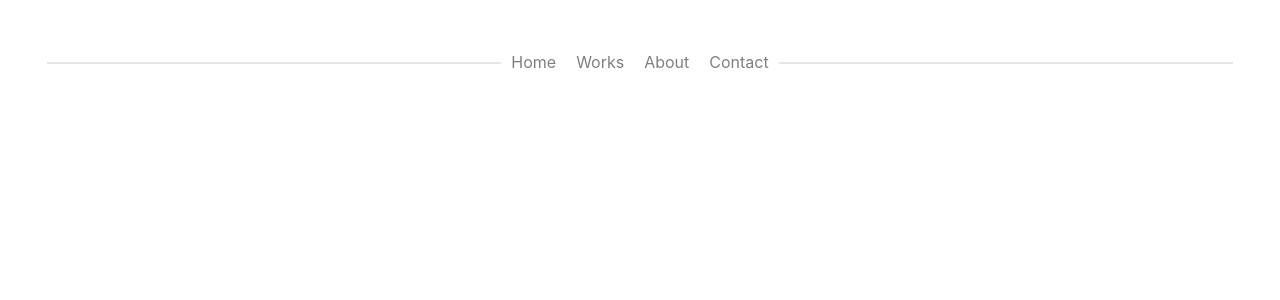
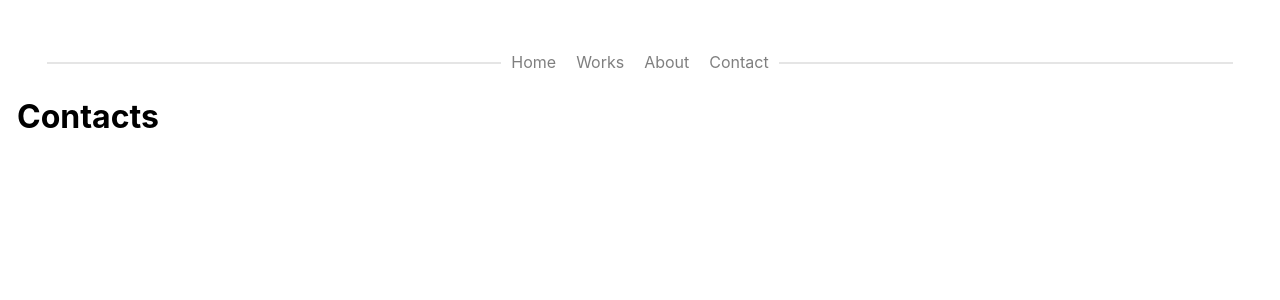
Before and after one commit to michaelyiu/ja-portfolio-site, a React (Create React App) app: page /contact in a window 1280 px wide. Shown: the top 300 px of the page. Built offline with nearby package versions, Linux system fonts and the light colour scheme.

Commit message:
routing done

```diff
--- a/src/App.js
+++ b/src/App.js
@@ -2,7 +2,9 @@ import React from 'react';
 import { BrowserRouter as Router, Route } from "react-router-dom";
 import Landing from "./components/layout/Landing";
 import Navigation from "./components/layout/Navigation";
-import Work from "./components/work/Work";
+import Work from "./components/pages/Work";
+import About from "./components/pages/About";
+import Contact from "./components/pages/Contact";
 
 import './App.css';
 
@@ -14,6 +16,8 @@ const App = () => {
           <Navigation />
           <Route exact path="/" component={Landing} />
           <Route exact path="/works" component={Work} />
+          <Route exact path="/about" component={About} />
+          <Route exact path="/contact" component={Contact} />
         </div>
       </Router>
     </div>
--- a/src/components/layout/Navbar.js
+++ b/src/components/layout/Navbar.js
@@ -16,10 +16,10 @@ const Navbar = () => {
 					<Link to="/works">Works</Link>
 				</li>
 				<li>
-					<Link>About</Link>
+					<Link to="about">About</Link>
 				</li>
 				<li>
-					<Link>Contact</Link>
+					<Link to="contact">Contact</Link>
 				</li>
 			</ul>
 		</nav>
--- /dev/null
+++ b/src/components/pages/About.js
@@ -0,0 +1,11 @@
+import React from 'react'
+
+const About = () => {
+	return (
+		<div>
+			<h1>Abouts</h1>
+		</div>
+	)
+}
+
+export default About;
--- /dev/null
+++ b/src/components/pages/Contact.js
@@ -0,0 +1,11 @@
+import React from 'react'
+
+const Contact = () => {
+	return (
+		<div>
+			<h1>Contacts</h1>
+		</div>
+	)
+}
+
+export default Contact;
```
Also changed, not shown: src/components/pages/Work.js (renamed from src/components/work/Work.js).
